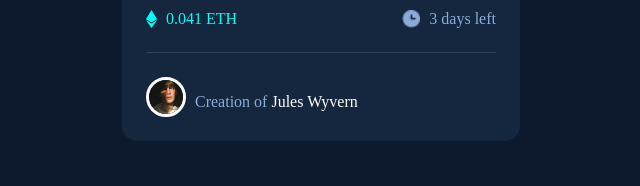
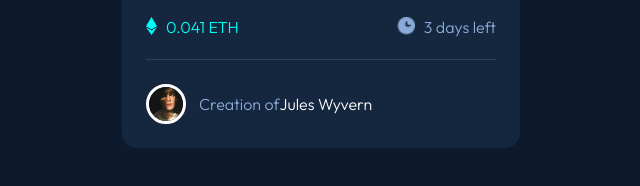
Before and after one commit to teonateona12/NFT-card, a plain HTML site: page index.html in a window 1280 px wide. Shown: the part 522-708 px from the top of the page, without its empty margins (319-959 px from the left). Drawn offline with Linux system fonts and the light colour scheme.

Commit message:
Change Font

```diff
--- a/index.html
+++ b/index.html
@@ -6,6 +6,12 @@
     <meta name="viewport" content="width=device-width, initial-scale=1.0" />
     <title>NFT card</title>
     <link rel="stylesheet" href="style.css" />
+    <link rel="preconnect" href="https://fonts.googleapis.com" />
+    <link rel="preconnect" href="https://fonts.gstatic.com" crossorigin />
+    <link
+      href="https://fonts.googleapis.com/css2?family=Outfit:wght@300&display=swap"
+      rel="stylesheet"
+    />
   </head>
   <body>
     <div class="card-div">
@@ -26,7 +32,7 @@
 
       <div class="container-two">
         <img class="image-two border" src="./images/image-avatar.png" />
-        <p class="white-text">
+        <p class="white-text center">
           <span class="span-one"> Creation of </span>Jules Wyvern
         </p>
       </div>
--- a/style.css
+++ b/style.css
@@ -1,5 +1,6 @@
 body {
   background-color: #0d192c;
+  font-family: "Outfit";
 }
 .card-div {
   background-color: #15263f;
@@ -49,7 +50,7 @@ body {
 }
 .span-one {
   color: #8bacd9;
-  margin-left: 9px;
+  margin-left: 13px;
 }
 .border {
   border: solid white;
@@ -58,3 +59,8 @@ body {
 .white-text {
   color: white;
 }
+.center {
+  display: flex;
+  justify-content: center;
+  align-items: center;
+}
```
